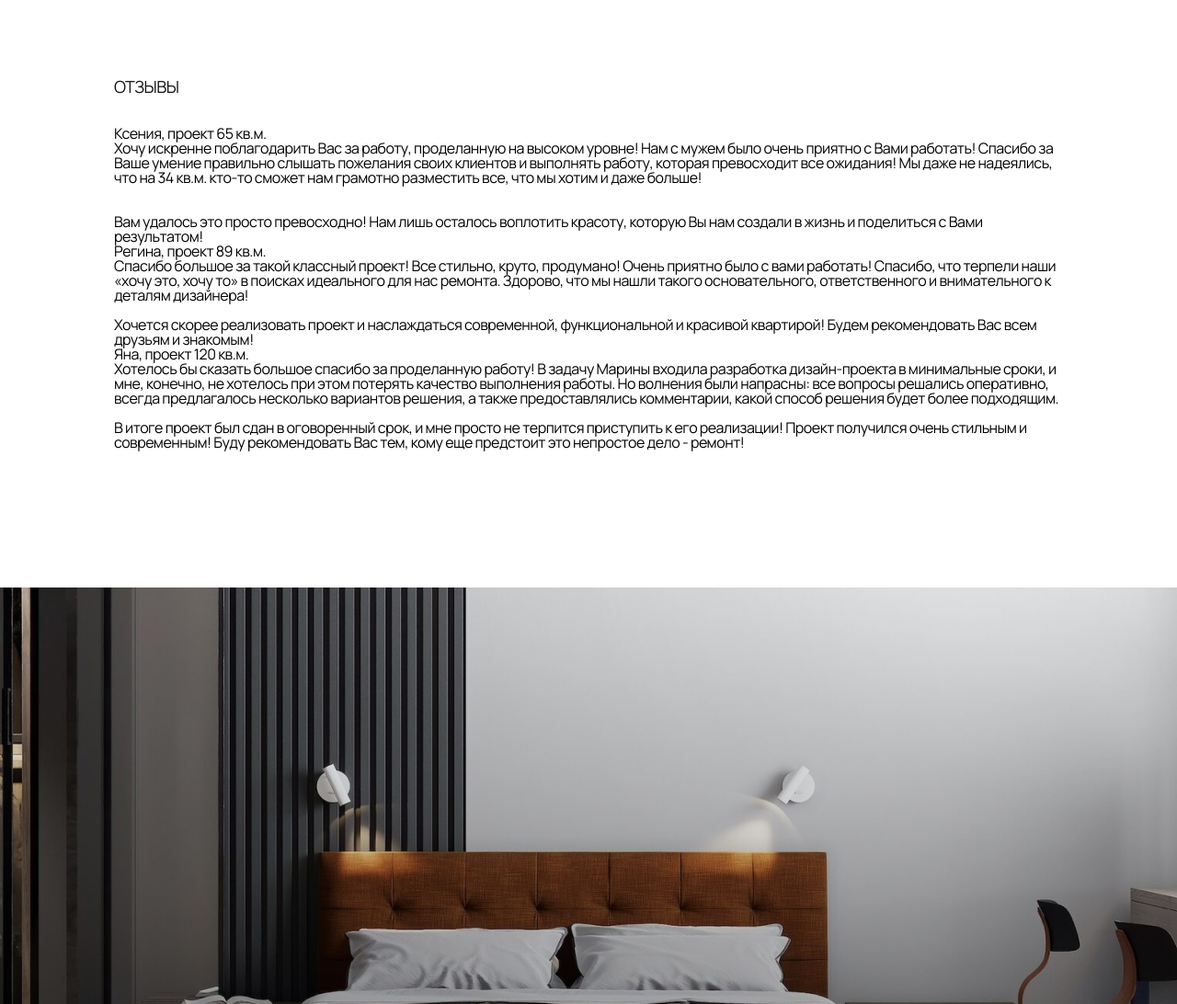
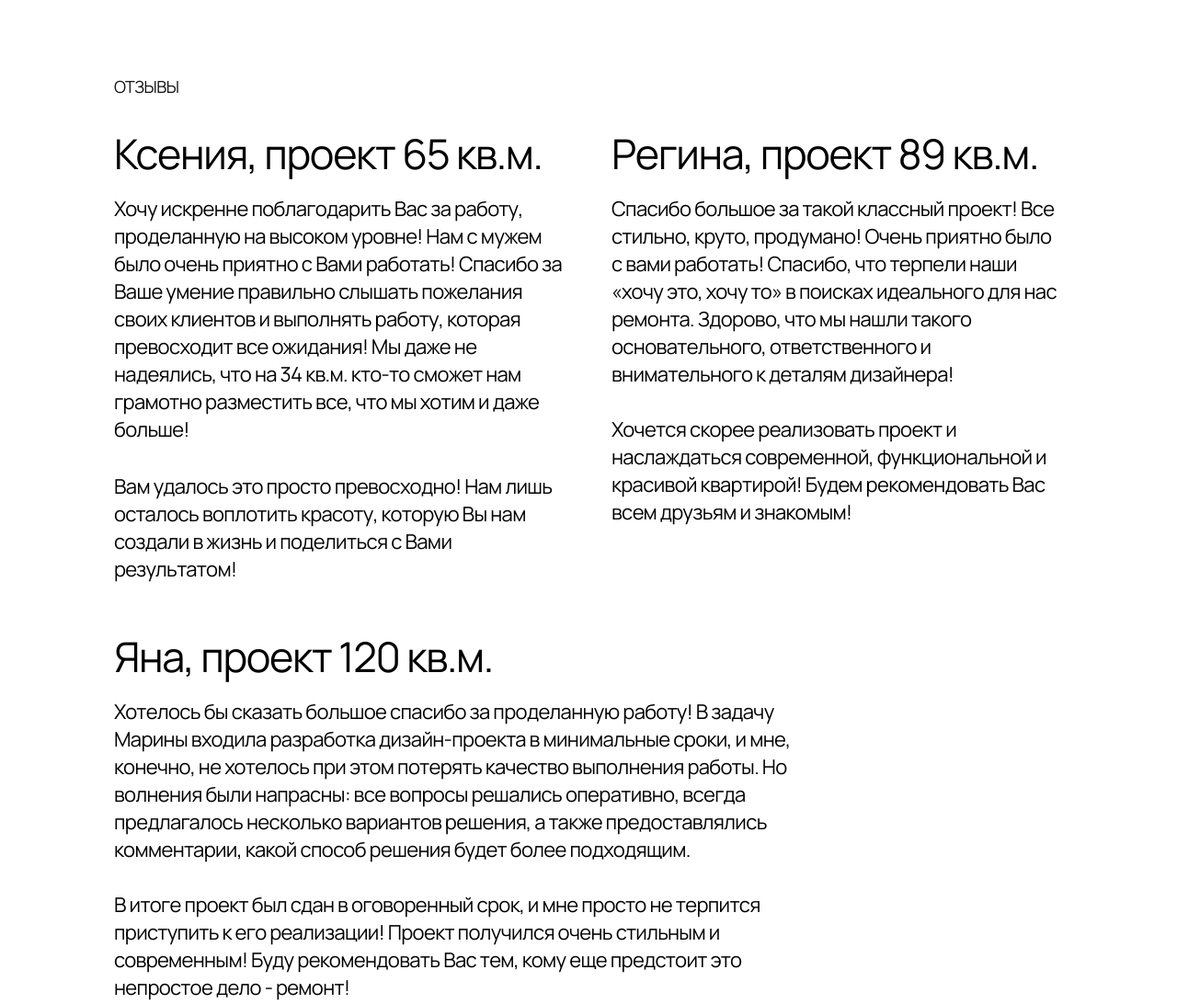
Before and after one commit to DariaZheltkova/metrika, a plain HTML site: page index.html in a window 1280 px wide. Shown: the part 3720-4812 px from the top of the page at 92% size. Drawn offline with Linux system fonts and the light colour scheme.

Commit message:
Update styles.css

```diff
--- a/styles/styles.css
+++ b/styles/styles.css
@@ -248,6 +248,34 @@ h1, h2, h3, p, a {
 	color: #fff;
 }
 
+
+/* Reviews */
+
+.reviews {
+	display: flex;
+	flex-wrap: wrap;
+	gap: 50px;
+}
+
+.review {
+	width: calc(50% - 25px);
+}
+
+.review:last-child:nth-child(2n + 1) {
+	width: 75%;
+}
+
+.review__title {
+	margin-bottom: 14px;
+	font-size: 45px;
+	line-height: 61px;
+}
+
+.review__text {
+	font-size: 22px;
+	line-height: 30px;
+}
+
 /* Fullscreen */
 
 .fullscreen__img {
```
